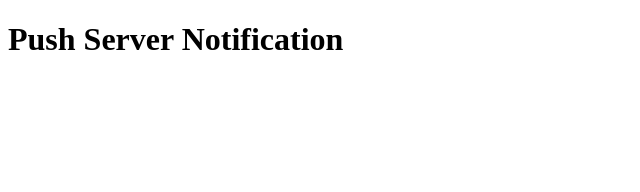
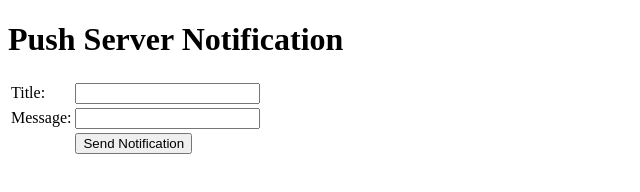
Before and after one commit to sanketmeghani/node-push-server, a website: page index.html in a window 1280 px wide. Shown: the whole page, without its empty margins (0-640 px from the left). Drawn offline with nearby package versions, Linux system fonts and the light colour scheme.

Commit message:
Adding basic controls to take user input

```diff
--- a/index.html
+++ b/index.html
@@ -5,14 +5,41 @@
     <title>Simple Push Server</title>
     <script src="socket.io/socket.io.js"></script>
     <script type="text/javascript">
-        let onLoad = () => {
-            console.log('Page loaded');
-        }
+    let onLoad = () => {}
+
+    let pushNotification = () => {
+        let title = document.getElementById('title').value;
+        let message = document.getElementById('message').value;
+        let notification = {
+            title,
+            message
+        };
+    }
     </script>
 </head>
 
 <body onload="onLoad()">
     <h1>Push Server Notification</h1>
+    <table>
+        <tr>
+            <td>Title:</td>
+            <td>
+                <input id="title" type="text" name="title">
+            </td>
+        </tr>
+        <tr>
+            <td>Message:</td>
+            <td>
+                <input id="message" type="text" name="message">
+            </td>
+        </tr>
+        <tr>
+            <td></td>
+            <td>
+                <input type="button" name="submit" value="Send Notification" onclick="pushNotification()">
+            </td>
+        </tr>
+    </table>
 </body>
 
 </html>
```
